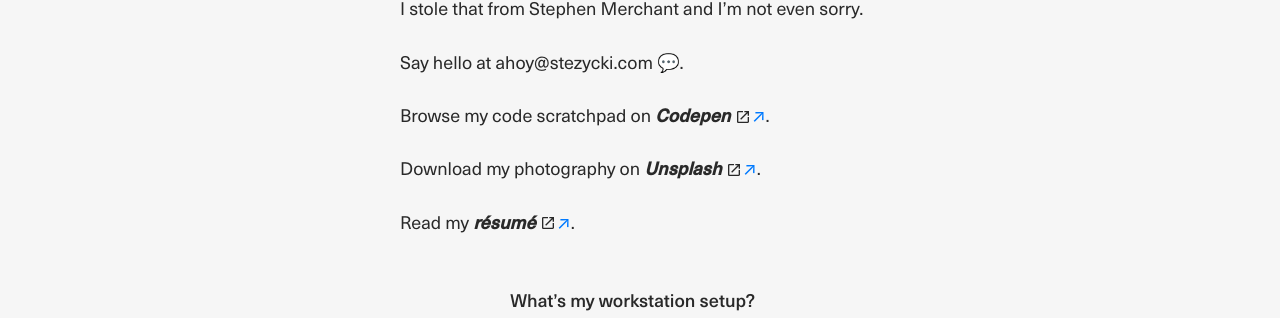
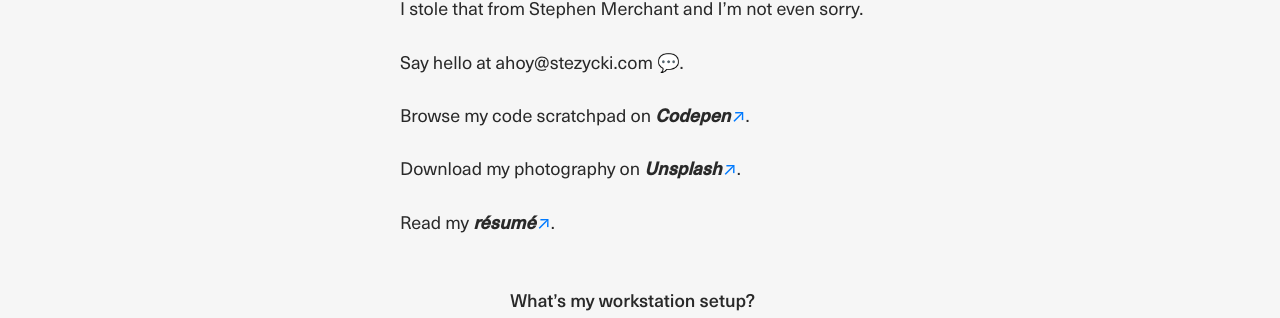
Before and after one commit to mr-stezz/mr-stezz.github.io, a Jekyll site: the page built from about.md, in a window 1280 px wide and 900 px high, scrolled down 1147 px. Shown: the part 149-467 px from the top of the window. Built offline with Jekyll 4.4.1, drawn with Linux system fonts in a browser that asks for light colours; grey boxes are pictures that could not be loaded.

Commit message:
Remove outbound icons from external links on About page as theyre redundant now

```diff
--- a/about.md
+++ b/about.md
@@ -12,9 +12,9 @@
   <p>Raised in East London and later the West Midlands, I studied Interactive Media at Stratford-upon-Avon College and passed with a distinction, distinction, merit. My childhood love of making crude websites and icons grew into a adulthood love of designing and building simple, well thought-out digital products for people. My fascination with technology hasn't stopped, and I’ve been blown away by what <abbr title="Augmented Reality/Mixed Reality">AR/MR</abbr> can do and how it can change lives for the better as well as learning about tech's uglier effects on society.</p>
   <p>As well as designing digital products, I also have a shutter bug and love to take photos in new and exotic places. I’m a firm believer of the fact that travel broadens the mind—yes, I stole that from Stephen Merchant and I’m not even sorry.<br><br>
   Say hello at <label for="toggle-checkbox" class="toggle-label" title="Drop me a line.">ahoy@stezycki.com</label>.<br><br>
-  Browse my code scratchpad on <a href="https://codepen.io/mr-stezz/" title="Have a look at my code scrapbook on Codepen." rel="noreferrer" target="_blank">Codepen <svg class="icon" aria-hidden="true" role="img"><use xmlns:xlink="http://www.w3.org/1999/xlink" xlink:href="#open"></use></svg></a>.<br><br>
-  Download my photography on <a href="https://unsplash.com/@stez" title="Download my photography for free on Unsplash." rel="noreferrer" target="_blank">Unsplash <svg class="icon" aria-hidden="true" role="img"><use xmlns:xlink="http://www.w3.org/1999/xlink" xlink:href="#open"></use></svg></a>.<br><br>
-  Read my <a href="https://codepen.io/mr-stezz/full/PLKGEG" rel="noreferrer" target="_blank">r&eacute;sum&eacute; <svg class="icon" aria-hidden="true" role="img"><use xmlns:xlink="http://www.w3.org/1999/xlink" xlink:href="#open"></use></svg></a>.<br><br></p>
+  Browse my code scratchpad on <a href="https://codepen.io/mr-stezz/" title="Have a look at my code scrapbook on Codepen." rel="noreferrer" target="_blank">Codepen</a>.<br><br>
+  Download my photography on <a href="https://unsplash.com/@stez" title="Download my photography for free on Unsplash." rel="noreferrer" target="_blank">Unsplash</a>.<br><br>
+  Read my <a href="https://codepen.io/mr-stezz/full/PLKGEG" rel="noreferrer" target="_blank">r&eacute;sum&eacute;</a>.<br><br></p>
 </div>
 <section>
   <h3 id="workstation-setup" class="heading page-title">What’s my workstation setup? <a href="#workstation-setup" class="subtitle-link" title="Permalink to this headline">¶</a></h3>
```
